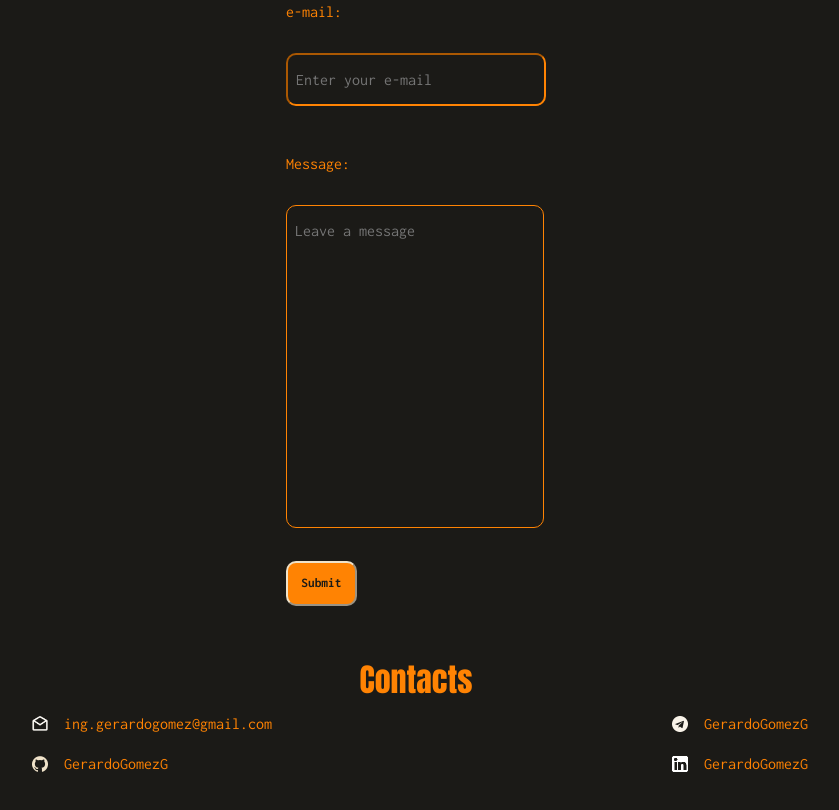
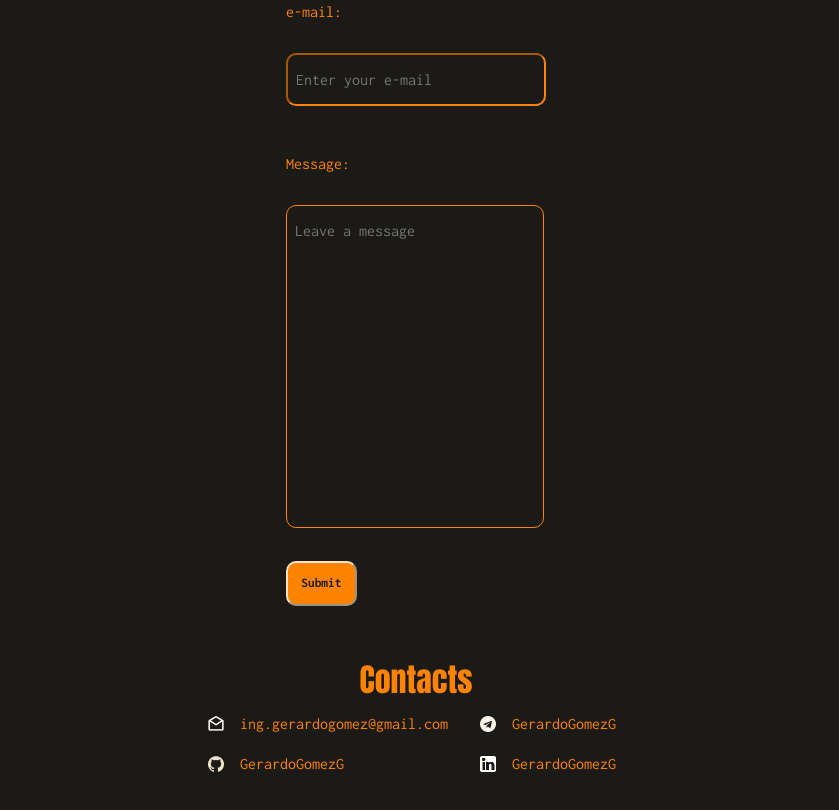
Before and after one commit to GerardoGomezG/portfolio, a website: page index.html in a window 1280 px wide. Shown: the part 3394-4204 px from the top of the page, without its empty margins (224-1063 px from the left). Drawn offline with Linux system fonts and the light colour scheme.

Commit message:
Fixes Social Network grid display  for tablet devices

```diff
--- a/styles.css
+++ b/styles.css
@@ -364,11 +364,12 @@ textarea {
 
   .socialNetworks {
     display: grid;
-    grid-template-columns: repeat(2, 1fr);
+    justify-content: center;
+    grid-template-columns: 18em 10em;
   }
 
   .socialNetworks > div {
-    width: 8em;
+    width: 16em;
     margin: 0 auto;
   }
 }
```
